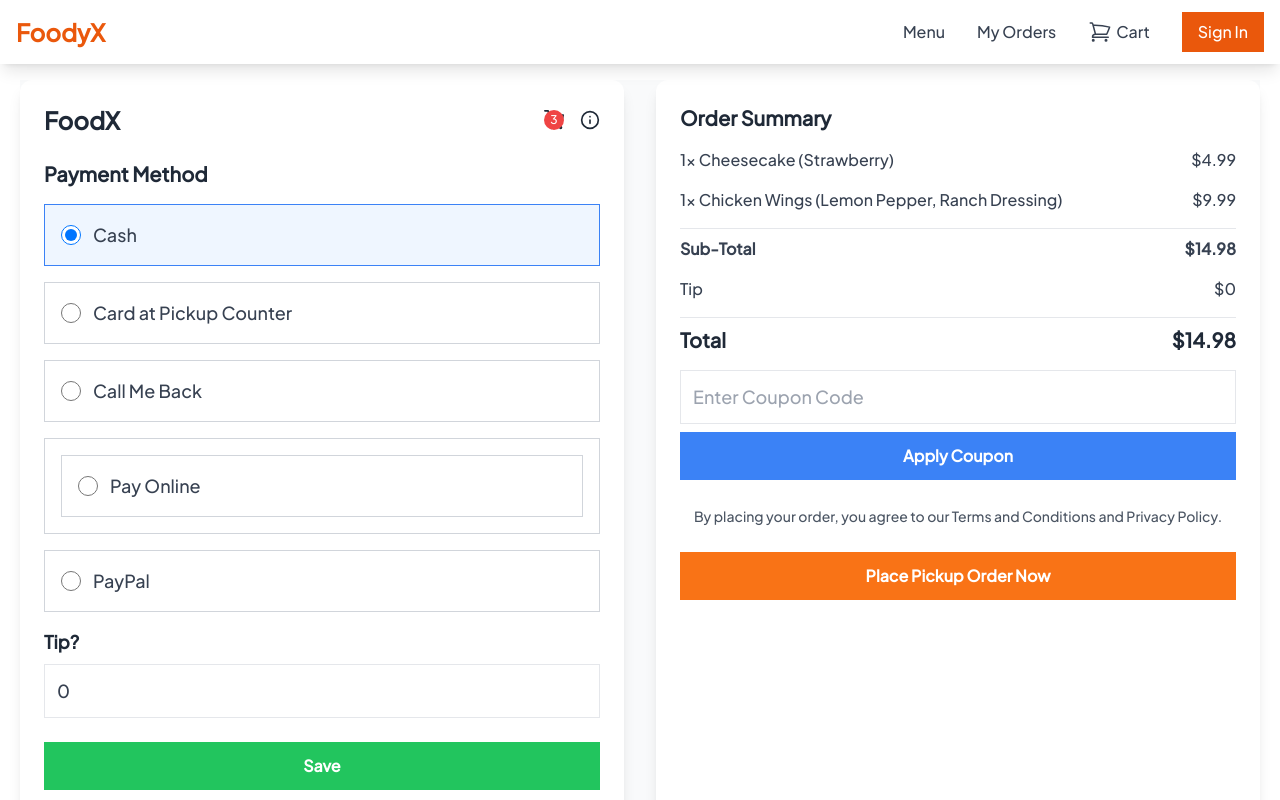
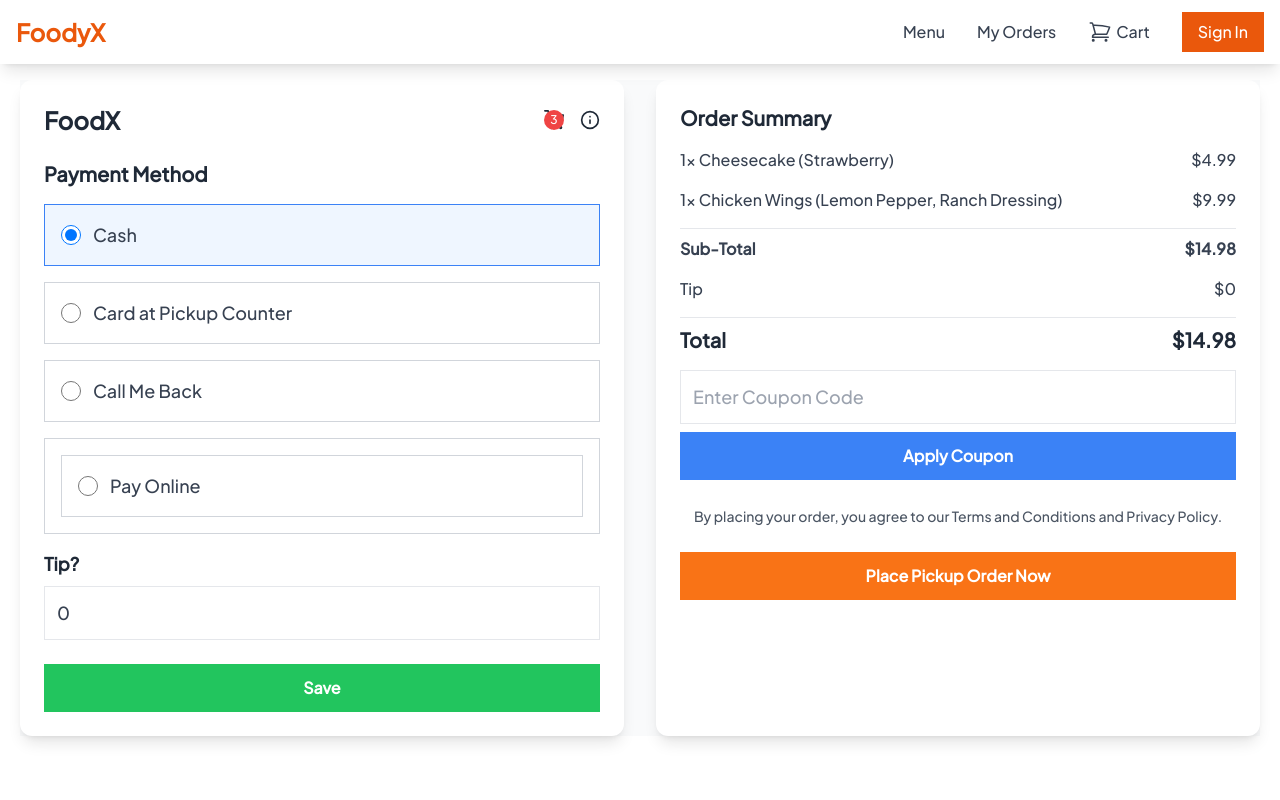
Before and after one commit to IT22303684/Food-Ordering-System, a React (Vite) app: page /payment-method in a window 1280 px wide. Shown: the top 800 px of the page. Built offline with nearby package versions, Linux system fonts and the light colour scheme.

Commit message:
change some paths

```diff
--- a/src/App.tsx
+++ b/src/App.tsx
@@ -98,8 +98,8 @@ function App() {
           <Route path="/payment-method" element={<PaymentMethod />} />
           <Route path="/card-details" element={<CardDetails />} />
           <Route path="/order-confirmation" element={<OrderConfirmation />} />
-          <Route path="order" element={<Order />} />
-          <Route path="cart" element={<Cart />} />
+          <Route path="/orders" element={<Order />} />
+          <Route path="/cart" element={<Cart />} />
           <Route path="restaurant-menu" element={<RestaurantMenu />} />
           <Route path="menu" element={<FoodHomePage />} />
         </Route>
--- a/src/components/Payment/PaymentMethod.tsx
+++ b/src/components/Payment/PaymentMethod.tsx
@@ -104,18 +104,7 @@ const PaymentMethod = () => {
                         )}
                     </div>
 
-                    <label
-                        className={`flex items-center gap-3 p-4 border rounded-lg cursor-pointer ${selectedPaymentMethod === 'paypal' ? 'border-blue-500 bg-blue-50' : 'border-gray-300'}`}
-                        onClick={() => handlePaymentMethodChange('paypal')}
-                    >
-                        <input
-                            type="radio"
-                            name="payment"
-                            checked={selectedPaymentMethod === 'paypal'}
-                            className="h-5 w-5 text-blue-500"
-                        />
-                        <span className="text-lg font-medium text-gray-700">PayPal</span>
-                    </label>
+
                 </div>
 
                 {/* Tip Amount */}
--- a/src/pages/Cart.tsx
+++ b/src/pages/Cart.tsx
@@ -83,12 +83,13 @@ const Cart: React.FC = () => {
         {/* Back & Checkout Buttons */}
         <div className="flex justify-between mt-6">
           <button
-            onClick={() => navigate("/order")}
+            onClick={() => navigate("/orders")}
             className="px-6 py-3 bg-gray-700 text-white rounded-lg transition-all duration-300 hover:bg-gray-900 shadow-md flex items-center text-md"
           >
             ⬅ Back to Order
           </button>
           <button
+            onClick={() => navigate("/payment-method")}
             className="px-6 py-3 bg-green-600 text-white rounded-lg transition-all duration-300 hover:bg-green-800 shadow-md text-md"
           >
             Checkout
```
